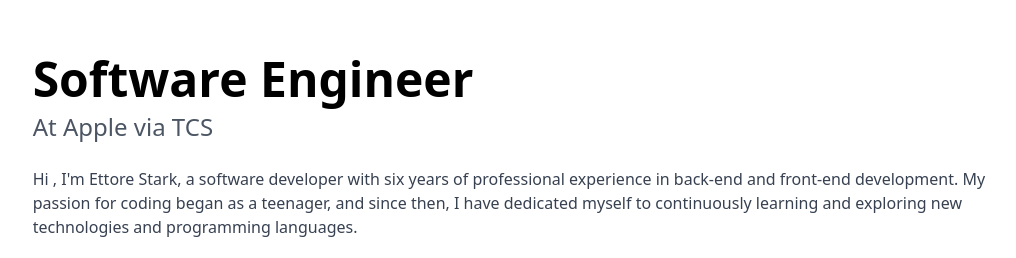
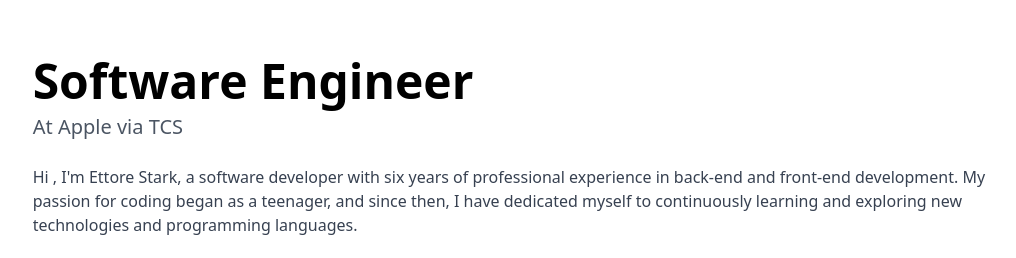
Before and after one commit to ettorestark/ettorestark.github.io, a website: page public/index.html in a window 1280 px wide. Shown: the part 217-475 px from the top of the page, without its empty margins (114-1130 px from the left). Drawn offline with nearby package versions, Linux system fonts and the light colour scheme; files that its build step writes are made by us from their sources.

```diff
--- a/public/index.html
+++ b/public/index.html
@@ -13,7 +13,7 @@
 			<h1 class="mt-6 font-sans text-4xl sm:text-5xl mb-2 font-bold">
 				Software Engineer
 			</h1>
-			<h2 class="font-sans text-gray-600 text-4xl sm:text-2xl ">
+			<h2 class="font-sans text-gray-600 text-4xl  sm:text-xl">
 				At <a href="https://apple.com" target="_blank">Apple</a> via <a href="https://tcs.com" target="_blank">TCS</a>
 			</h2>
 			<p
```
Also changed, not shown: README.md.
